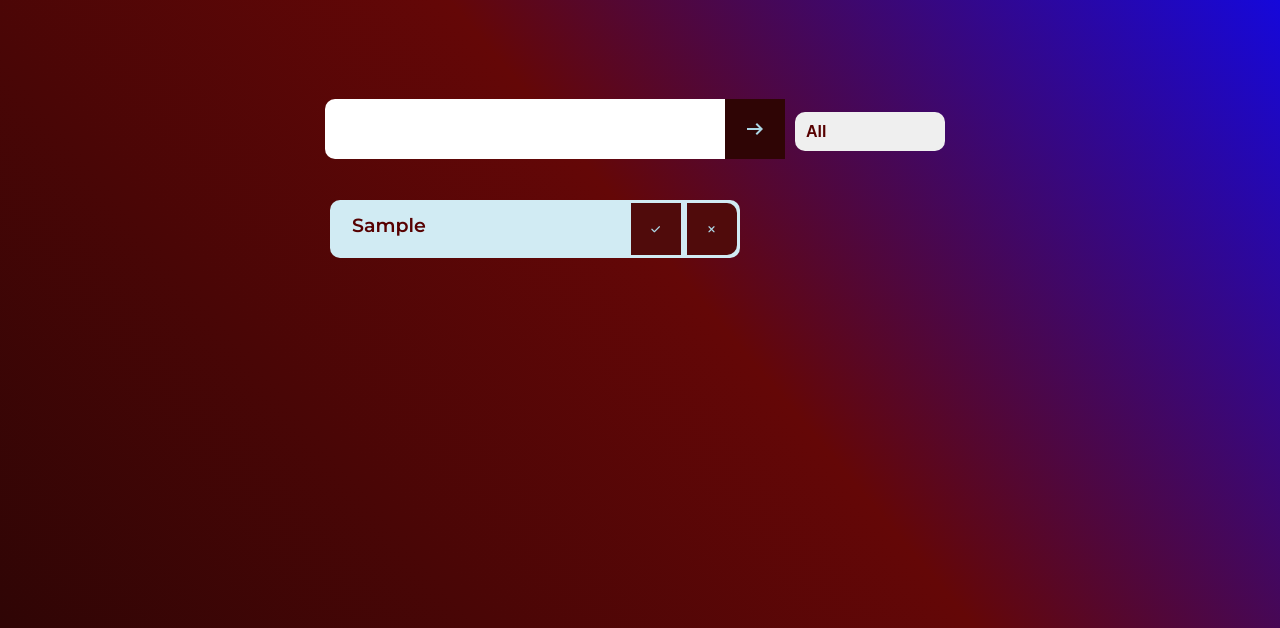
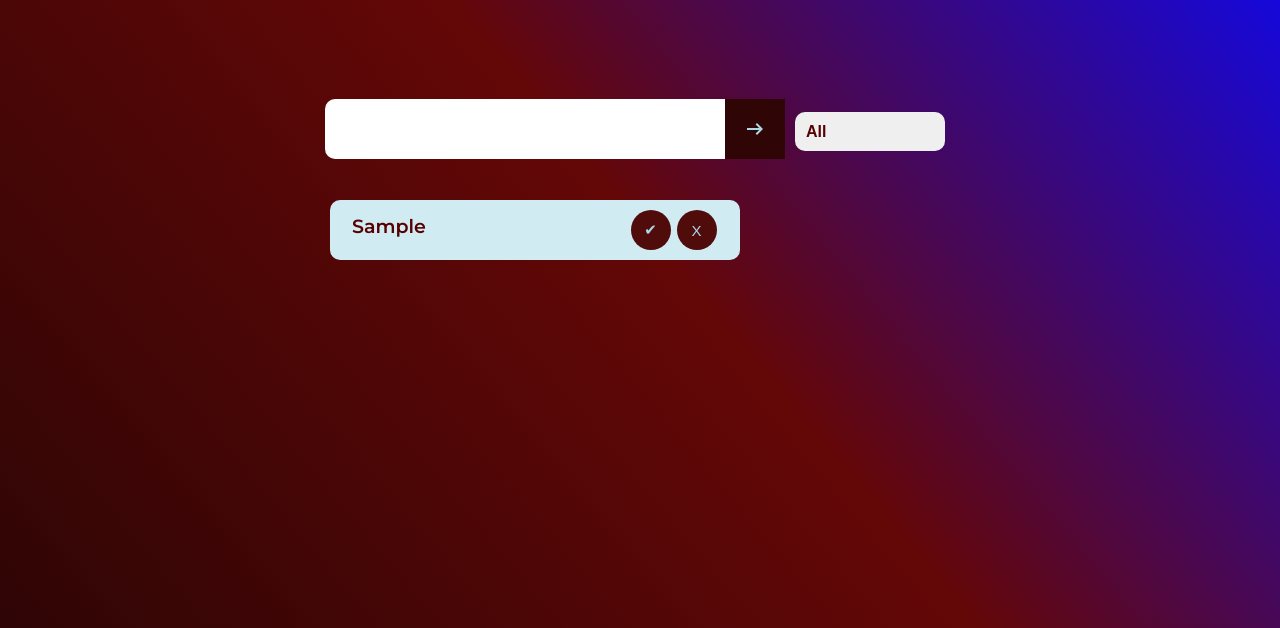
Before and after one commit to Glos-sy/To-Do-List, a plain HTML site: page index.html in a window 1280 px wide. Both pictures are taken after typing "Sample" into the empty fields and a click on the button "arrow_right_alt". Shown: the part 172-800 px from the top of the page. Drawn offline with nearby package versions, Linux system fonts and the light colour scheme; a web font is replaced by a local one.

Commit message:
size and icon adjustments

```diff
--- a/file.js
+++ b/file.js
@@ -45,7 +45,8 @@ function addToDo(e) {
   // toDoDiv.appendChild(completedButton);
 
   const completedButton = document.createElement("button");
-  completedButton.innerHTML = `<i class="fas fa-check"></i>`;
+  // completedButton.innerHTML = `<i class="fas fa-check"></i>`;
+  completedButton.innerHTML = "\u2714";
   completedButton.classList.add("complete-btn");
   toDoDiv.appendChild(completedButton);
 
@@ -67,7 +68,8 @@ function addToDo(e) {
 
   // DELETE
   const trashButton = document.createElement("button");
-  trashButton.innerHTML = `<i class="fas fa-xmark"></i>`;
+  // trashButton.innerHTML = `<i class="fas fa-xmark"></i>`;
+  trashButton.innerHTML = "\u0058";
   trashButton.classList.add("trash-btn");
   toDoDiv.appendChild(trashButton);
 
--- a/styles.css
+++ b/styles.css
@@ -110,7 +110,7 @@ li {
     align-items: center;
     justify-content: space-between;
     border-radius: 1rem;
-    padding: 0rem 0rem 0rem 2rem;
+    padding: 0.5rem 2rem;
     font-weight: 600;
     width: 65%;
 }
@@ -127,9 +127,11 @@ li {
     border: none;
     font-size: 1rem;
     cursor: pointer;
-    height: 5.2rem;
-    width: 5rem;
+    height: 4rem;
+    width: 4rem;
     margin: 0.3rem;
+    font-size: 1.5rem;
+    border-radius: 2rem;
 }
 
 .to-do-item {
@@ -140,6 +142,10 @@ li {
 
 .trash-btn {
     border-radius: 0 1rem 1rem 0;
+    height: 4rem;
+    width: 4rem;
+    font-size: 1.5rem;
+    border-radius: 2rem;
 }
 
 .fa-xmark, .fa-check {
```
